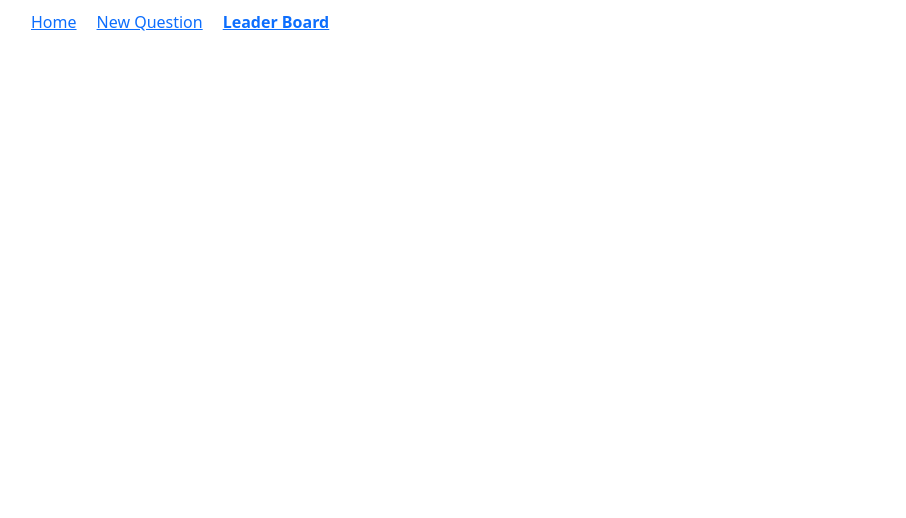
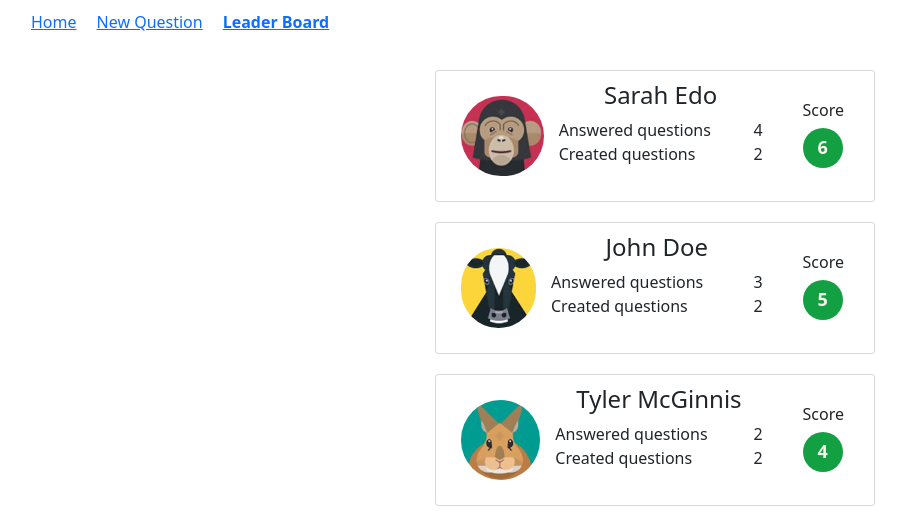
Before and after one commit to fredyariasm/would-you-rather, a React (Create React App) app: page /leaderboard in a window 1280 px wide. Shown: the top 518 px of the page, without its empty margins (1-907 px from the left). Built offline with nearby package versions, Linux system fonts and the light colour scheme.

Commit message:
Add leaderboard

```diff
--- a/src/App.css
+++ b/src/App.css
@@ -213,7 +213,6 @@ li {
   border: 1px solid #dad7d7;
   border-radius: 3px;
   cursor: pointer;
-  /* background-color: #fffdfd; */
   font-size:x-large;
   font-weight: bold;
   text-align: center;
@@ -241,3 +240,47 @@ li {
   font-size: 15px;
   height: 100px;
 }
+
+
+.score-player{
+  width: 400px;
+}
+
+
+.score-container {
+  width: 440px;
+  padding: 10px;
+  display: flex;
+  margin: 0 auto;
+  border: 1px solid #dad7d7;
+  border-radius: 3px;
+  cursor: pointer;
+}
+
+.score{
+  text-align: center;
+  padding: 6px;
+  font-size: 18px;
+  font-weight: bold;
+  color: #f9f4ed;
+  background: rgb(19, 160, 66);
+  border-color: grey;
+  border-width: 1px;
+  border-radius: 25px;
+  width: 40px;
+  height: 40px;
+}
+
+.score-points{
+  margin: 20px 20px 0 40px;
+  display: flex;
+  flex-direction: column;
+}
+
+.score-item{
+ float: left;
+}
+
+.score-count{
+  float: right;
+}
--- a/src/App.js
+++ b/src/App.js
@@ -8,6 +8,7 @@ import { BrowserRouter as Router, Route } from 'react-router-dom'
 import QuestionPage from './components/QuestionPage';
 import Nav from './components/Nav';
 import NewQuestion from './components/NewQuestion';
+import LeaderBoard from './components/LeaderBoard';
 
 class App extends Component {
 
@@ -26,6 +27,7 @@ class App extends Component {
               <Route path='/' exact component={QuestionToggle} />
               <Route path='/add' exact component={NewQuestion} />
               <Route path='/questions/:id' component={QuestionPage} />
+              <Route path='/leaderboard'component={LeaderBoard}/>
             </div>}
         </div>
       </Router>
--- /dev/null
+++ b/src/components/LeaderBoard.js
@@ -0,0 +1,34 @@
+import React, { Component } from 'react'
+import { connect } from 'react-redux'
+import PlayerScore from './PlayerScore'
+
+class LeaderBoard extends Component {
+
+    render() {
+        return (
+            <div>
+                <ul>
+                    {this.props.ids.map(
+                        (id) =>
+                            <li key={id}>
+                                <PlayerScore id={id} />
+                            </li>
+                    )}
+                </ul>
+            </div>
+        )
+    }
+}
+
+function mapStateToProps({ users }) {
+
+    const ids = Object.keys(users)
+        .sort((a, b) => (Object.keys(users[b].answers).length + Object.keys(users[b].questions).length)
+            - (Object.keys(users[a].answers).length + Object.keys(users[a].questions).length))
+
+    return {
+        ids
+    }
+}
+
+export default connect(mapStateToProps)(LeaderBoard)
--- /dev/null
+++ b/src/components/PlayerScore.js
@@ -0,0 +1,60 @@
+import React, { Component } from 'react'
+import { connect } from 'react-redux'
+
+
+class PlayerScore extends Component {
+
+    render() {
+        const { answers, questions, userName, score, avatar } = this.props
+
+
+        return (
+            <div>
+                <div className="score-container">
+                    <img
+                        src={avatar}
+                        alt={`Avatar of ${userName}`}
+                        className='avatar'
+                    />
+
+                    <div className='score-player'>
+                        <h4>{userName}</h4>
+                        <div>
+                            <span className='score-item'>Answered questions</span>
+                            <span className='score-count'>{answers}</span>
+                        </div>
+                        <div>
+                            <span className='score-item'>Created questions</span>
+                            <span className='score-count'>{questions}</span>
+                        </div>
+                    </div>
+                    <div className='score-points'>
+                        <h6>Score</h6>
+                        <p className="score">{score}</p>
+                    </div>
+
+                </div>
+
+            </div>
+        )
+    }
+
+}
+
+
+function mapStateToProps({ users }, { id }) {
+
+    const answers = Object.keys(users[id].answers).length
+    const questions = Object.keys(users[id].questions).length
+    const score = answers + questions
+
+    return {
+        userName: users[id].name,
+        avatar: users[id].avatarURL,
+        answers,
+        questions,
+        score,
+    }
+}
+
+export default connect(mapStateToProps)(PlayerScore)
```
